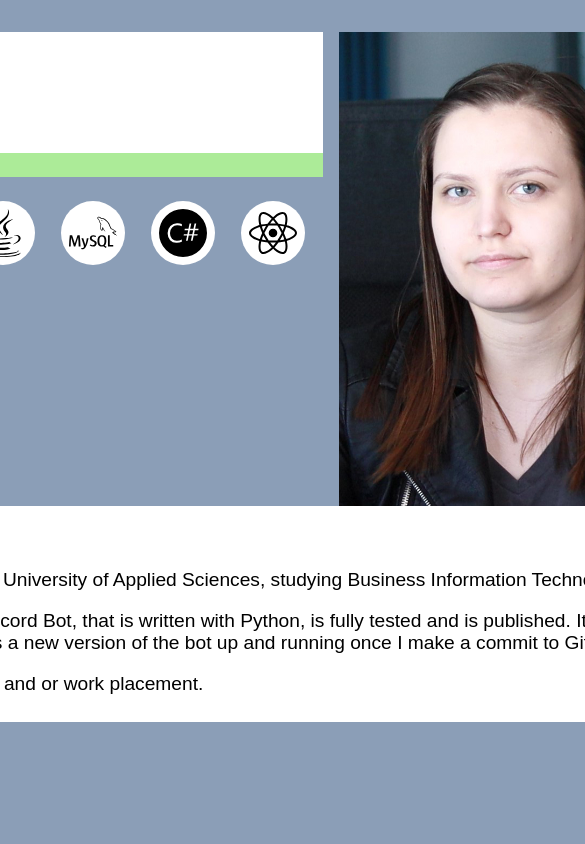
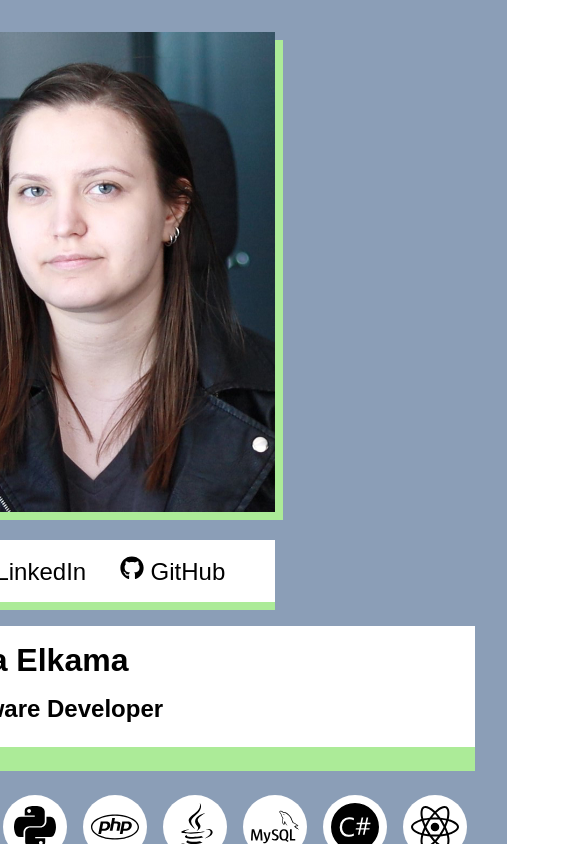
Before and after one commit to elinaelkama/elinaelkama.com, a React (Vite) app: page / in a window 390 px wide. Shown: the top 844 px of the page, 585 px wide, since content can reach past the window. Built offline with nearby package versions, Linux system fonts and the light colour scheme.

Commit message:
responsive styling

```diff
--- a/src/App.tsx
+++ b/src/App.tsx
@@ -18,17 +18,17 @@ const AppContainer = styled.div`
 const Container = styled.div`
   background-color: ${backgroundSecondary};
   max-width: 50vw;
-  min-width: 64rem;
+  min-width: 35rem;
   min-height: 100vh;
   padding: ${lg};
   display: grid;
   box-shadow: ${shadowLg};
 `
 const PersonalDetails = styled.div`
-  display: grid;
-  grid-template-columns: 40rem min-content;
+  display: flex;
+  flex-wrap: wrap-reverse;
+  justify-content: space-between;
   gap: ${sm};
-  max-height: 20rem;
 `
 
 function App() {
--- a/src/components/Languages.tsx
+++ b/src/components/Languages.tsx
@@ -6,7 +6,6 @@ import { lg, md, sm, xxl, xs, accent, backgroundTertiary } from "../style/Design
 type Props = {}
 
 const Container = styled.div`
-	max-height: 30rem;
 	display: flex;
 	justify-content: space-evenly;
 	margin: ${sm} 0;
--- a/src/components/Section.tsx
+++ b/src/components/Section.tsx
@@ -19,7 +19,6 @@ const Header = styled.h2`
 const Container = styled.div`
 	border-left: ${xxl} solid ${accent};
 	padding: ${xs};
-	max-height: 20rem;
 	background-color: ${backgroundTertiary};
 `
 
```
